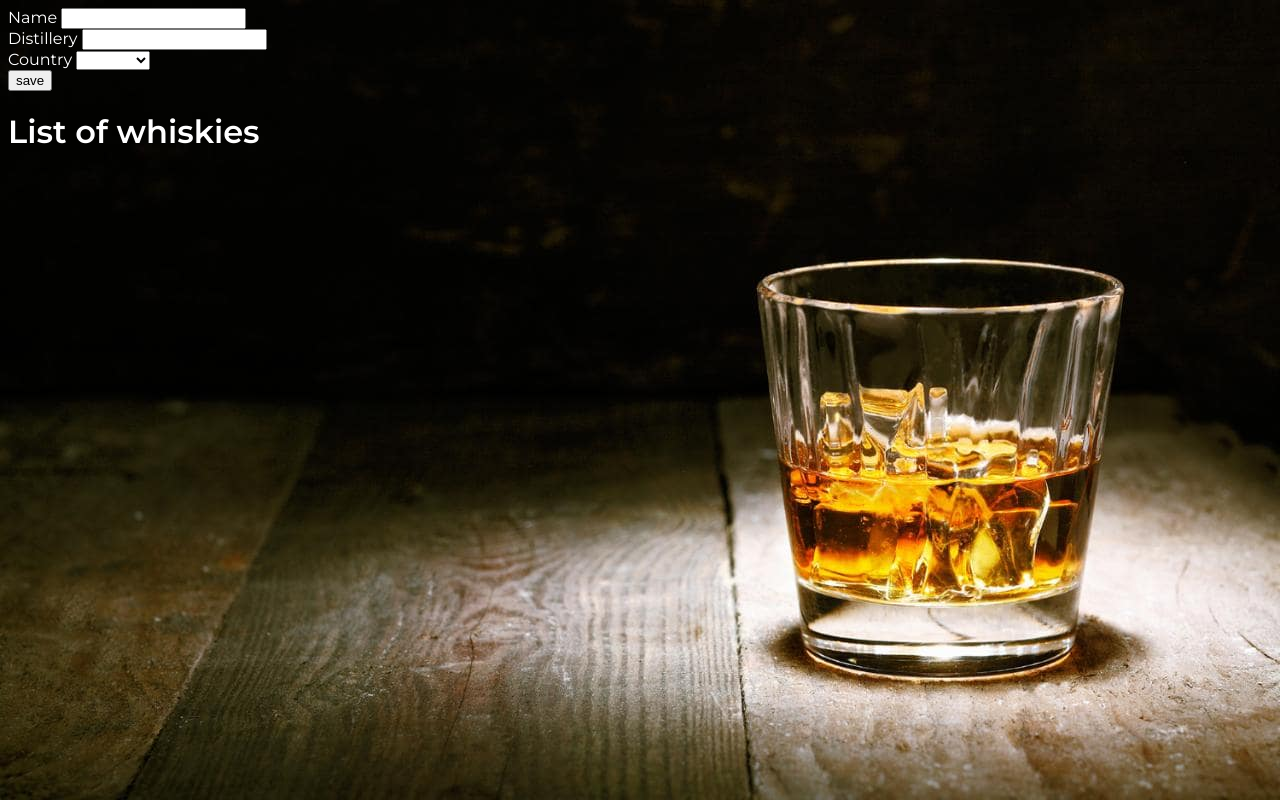
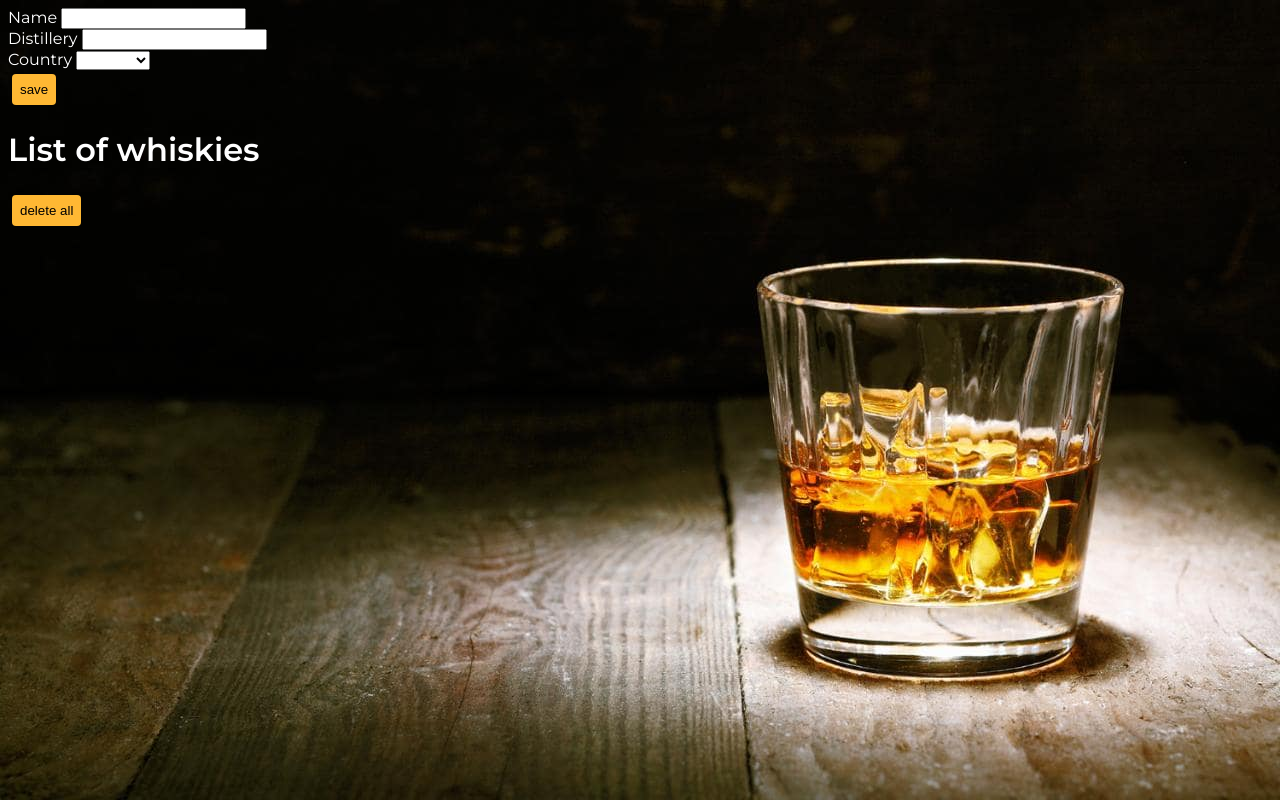
Before and after one commit to kadzer/w6weekend_homework, a plain HTML site: page index.html in a window 1280 px wide. Drawn offline with Linux system fonts and the light colour scheme.

Commit message:
added a delete all button

```diff
--- a/css/main.css
+++ b/css/main.css
@@ -5,3 +5,10 @@ background-image: url("../img/whisky-bg.jpg");
 color: white;
 font-family: 'Montserrat', sans-serif;
 }
+.btn {
+    padding: .5rem;
+    background: #FFB833;
+    border: none;
+    border-radius: 4px;
+    margin: 4px;
+}
--- a/index.html
+++ b/index.html
@@ -31,10 +31,10 @@
         </select>
       </div>
     </div>
-    <input type="submit" value="save"/>
+    <input type="submit" class="btn" value="save"/>
   </form>
 
   <h1>List of whiskies</h1>
-  <div id="drinklist"></div>
+  <div id="drinklist"><input id="delete" type="button" class="btn" value="delete all"</div>
 </body>
 </html>
--- a/js/app.js
+++ b/js/app.js
@@ -1,7 +1,7 @@
 document.addEventListener('DOMContentLoaded', () => {
   const form = document.querySelector('#new-item-form');
   form.addEventListener('submit', handleFormSubmit);
-
+  document.getElementById("delete").onclick = deleteAll;
 });
 
 const handleFormSubmit = function(event){
@@ -21,3 +21,8 @@ const handleFormSubmit = function(event){
   const listDiv = document.querySelector('#drinklist');
   listDiv.appendChild(drinkUl);
 }
+
+const deleteAll = function(){
+  const listDiv = document.querySelector('#drinklist');
+  listDiv.innerHTML = "";
+}
```
